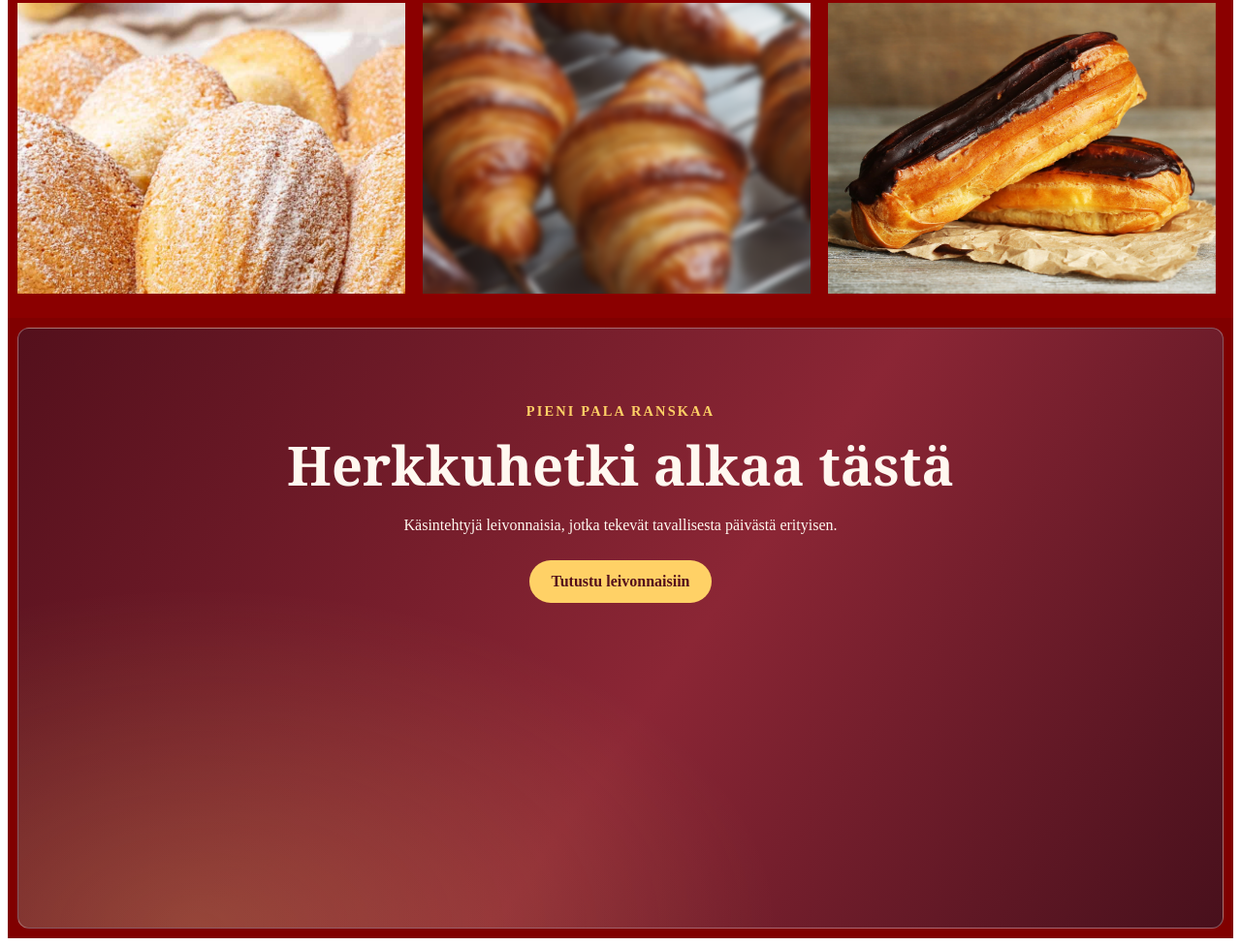
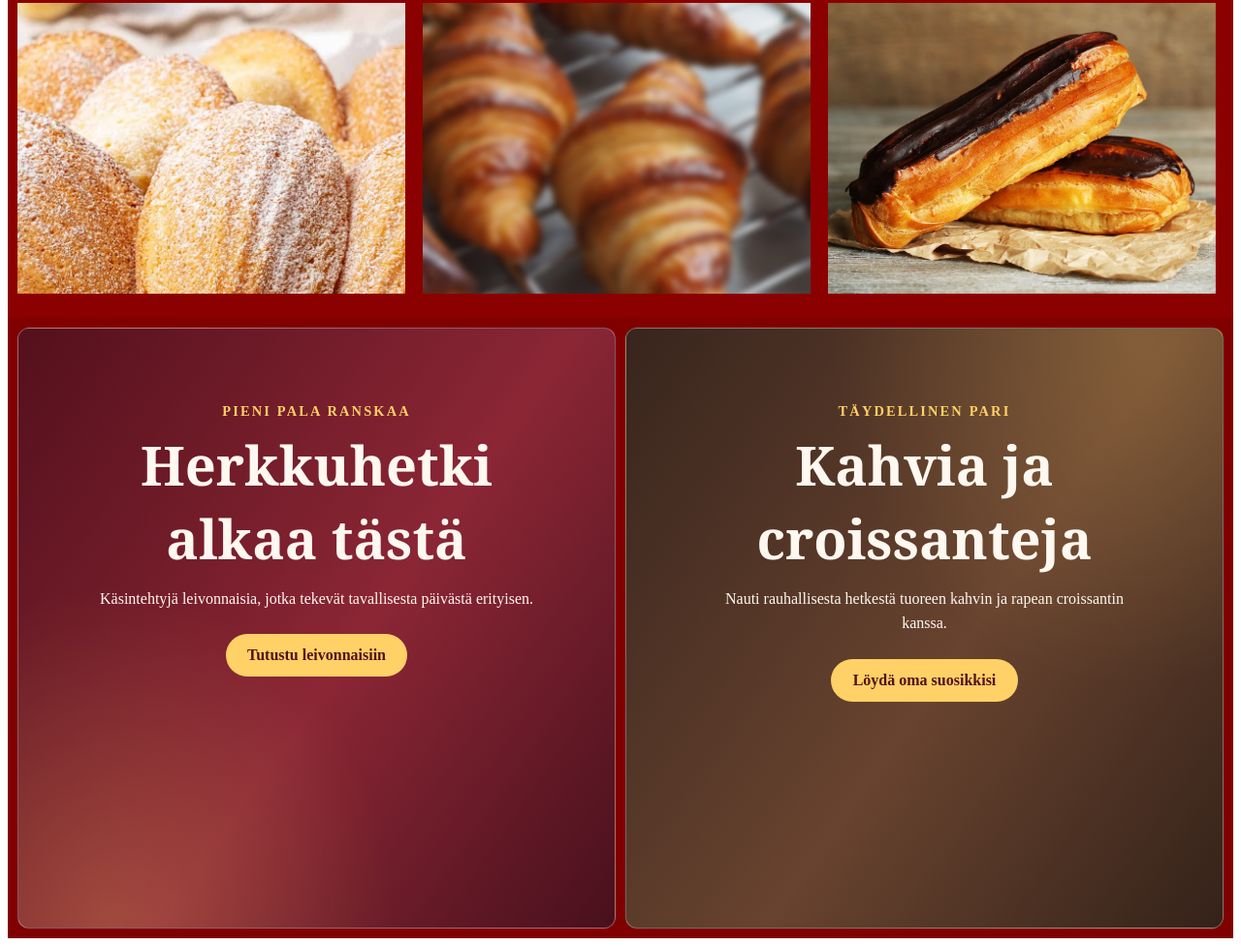
Before and after one commit to annakristiina/animaatiot, a plain HTML site: page index.html in a window 1280 px wide. Shown: the part 1090-2066 px from the top of the page at 97% size. Drawn offline with Linux system fonts and the light colour scheme.

Commit message:
Lisätty toinen mainosbanneri footeriin

```diff
--- a/index.html
+++ b/index.html
@@ -49,6 +49,12 @@
                     <p>Käsintehtyjä leivonnaisia, jotka tekevät tavallisesta päivästä erityisen.</p>
                     <a href="#leivonnaiset">Tutustu leivonnaisiin</a>
                 </section>
+                <section class="mainosbanneri mainosbanneri--kahvi" aria-labelledby="kahvi-otsikko">
+                    <p class="mainos-ylateksti">Täydellinen pari</p>
+                    <h2 id="kahvi-otsikko">Kahvia ja croissanteja</h2>
+                    <p>Nauti rauhallisesta hetkestä tuoreen kahvin ja rapean croissantin kanssa.</p>
+                    <a href="#leivonnaiset">Löydä oma suosikkisi</a>
+                </section>
             </footer>
         </div>
     </body>
--- a/styles.css
+++ b/styles.css
@@ -184,7 +184,7 @@ main {
 footer {
     grid-area: footer;
     display: grid;
-    grid-template-columns: minmax(0, 1fr);
+    grid-template-columns: repeat(auto-fit, minmax(min(100%, 28rem), 1fr));
     gap: 10px;
     padding: 10px;
     background-color: maroon;
@@ -201,6 +201,12 @@ footer {
     background:
         radial-gradient(ellipse at 15% 100%, rgba(255, 209, 102, 0.22), transparent 40%),
         linear-gradient(125deg, #54101c, #8b2635 55%, #48101c);
+}
+
+.mainosbanneri--kahvi {
+    background:
+        radial-gradient(ellipse at 85% 0%, rgba(255, 209, 102, 0.2), transparent 42%),
+        linear-gradient(125deg, #38251d, #68432f 55%, #342219);
 }
 
 .mainos-ylateksti {
```
